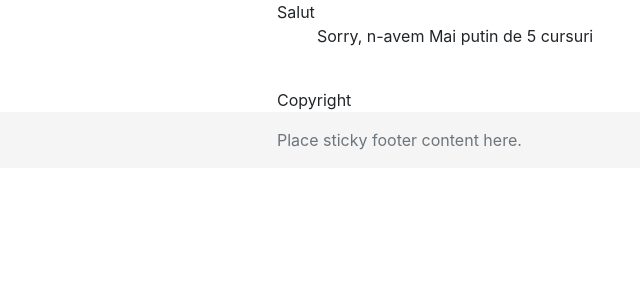
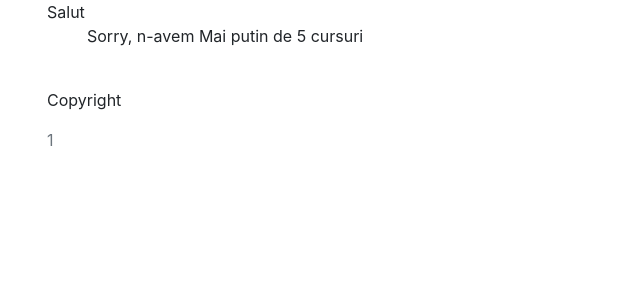
Before and after one commit to comandrei/django-polls-app, a Django app: template src/polls/polls/school/templates/index.html in a window 1280 px wide. Shown: the top 300 px of the page, without its empty margins (38-678 px from the left). Run offline with Django 3.2, Linux system fonts and the light colour scheme; the template is opened without the code that fills it, so the values that code supplies are empty; parts of the project's set-up code (start-up, migrations or seed data) failed here and were passed over; some libraries are stand-ins or nearby versions.

Commit message:
Add middleware

```diff
--- /dev/null
+++ b/src/polls/polls/school/middleware.py
@@ -0,0 +1,13 @@
+def simple_middleware(get_response):
+    print("Setup")
+
+    def middleware(request):
+        key = 'viewed_pages_' + request.path
+        request.session[key] = request.session.get(key, 0) + 1
+        request.view_count = request.session[key]
+
+        response = get_response(request)
+
+        return response
+
+    return middleware
--- a/src/polls/polls/school/templates/base.html
+++ b/src/polls/polls/school/templates/base.html
@@ -1,3 +1,4 @@
+{% load static %}
 <!doctype html>
 <html lang="en">
   <head>
@@ -7,19 +8,9 @@
 
     <!-- Bootstrap CSS -->
     <link rel="stylesheet" href="https://stackpath.bootstrapcdn.com/bootstrap/4.5.0/css/bootstrap.min.css" integrity="sha384-9aIt2nRpC12Uk9gS9baDl411NQApFmC26EwAOH8WgZl5MYYxFfc+NcPb1dKGj7Sk" crossorigin="anonymous">
+    <link rel="stylesheet" href="{% static 'css/main.css' %}" />
 
     <title>{% block title %} Ce o mai fi {% endblock %}</title>
-    <style type="text/css">
-        .container {
-            width: auto;
-            max-width: 680px;
-            padding: 0 15px;
-            }
-
-            .footer {
-            background-color: #f5f5f5;
-            }
-    </style>
   </head>
     <body class="d-flex flex-column h-100">
         <!-- Begin page content -->
@@ -33,9 +24,9 @@
     </div>
     </main>
 
-    <footer class="footer mt-auto py-3">
+    <footer class="footer my-footer mt-auto py-3">
     <div class="container">
-        <span class="text-muted">Place sticky footer content here.</span>
+        <span class="text-muted">{{ request.view_count }}</span>
     </div>
     </footer>
     <!-- Optional JavaScript -->
--- a/src/polls/polls/settings.py
+++ b/src/polls/polls/settings.py
@@ -48,6 +48,7 @@ MIDDLEWARE = [
     'django.contrib.auth.middleware.AuthenticationMiddleware',
     'django.contrib.messages.middleware.MessageMiddleware',
     'django.middleware.clickjacking.XFrameOptionsMiddleware',
+    'polls.school.middleware.simple_middleware'
 ]
 
 ROOT_URLCONF = 'polls.urls'
@@ -122,3 +123,4 @@ USE_TZ = True
 # https://docs.djangoproject.com/en/3.0/howto/static-files/
 
 STATIC_URL = '/static/'
+STATIC_ROOT = '/polls/static/'
```
